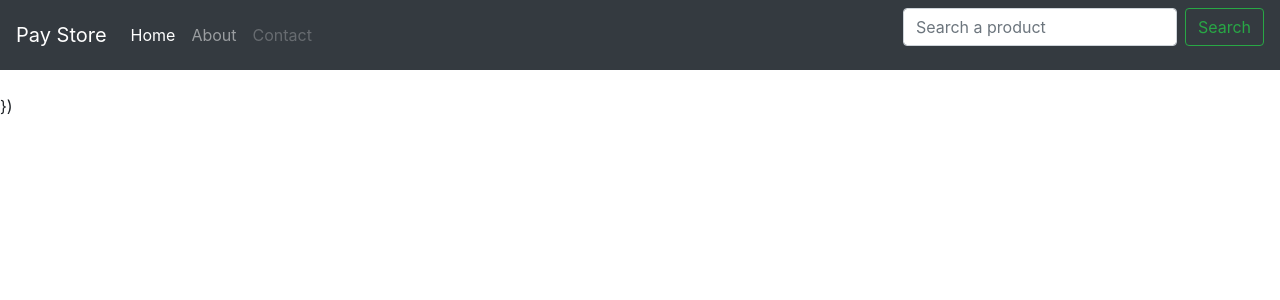
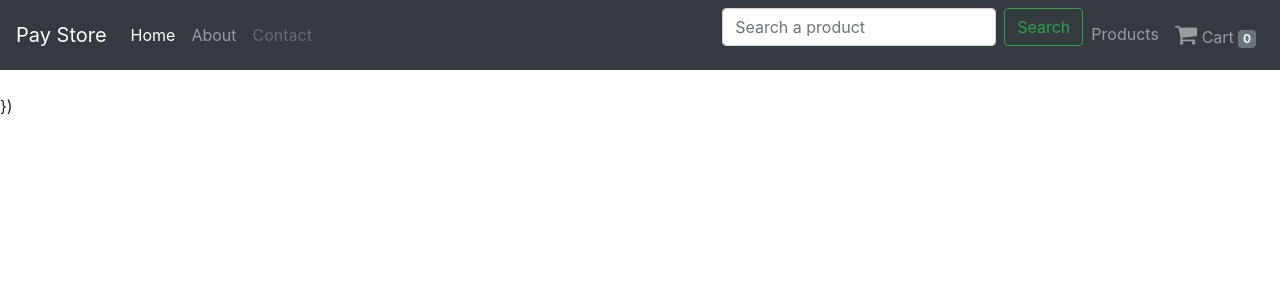
Before and after one commit to Shidory/paystore, a Django app: page / in a window 1280 px wide. Shown: the top 300 px of the page. Run offline with Django 3.2, Linux system fonts and the light colour scheme; tables that the repository leaves empty hold one stand-in row (values such as "Sample post"); some libraries are stand-ins or nearby versions.

Commit message:
[UPDATE] personalization

```diff
--- a/templates/base.html
+++ b/templates/base.html
@@ -1,4 +1,5 @@
 <html lang="en">
+{% load static %}
   <head>
     <meta charset="utf-8">
     <meta name="viewport" content="width=device-width, initial-scale=1, shrink-to-fit=no">
@@ -6,14 +7,8 @@
     <meta name="author" content="Mark Otto, Jacob Thornton, and Bootstrap contributors">
     <meta name="generator" content="Jekyll v3.8.5">
     <title>{% block title %}{% endblock %} Pay Store</title>
-    <link rel="stylesheet" href="https://stackpath.bootstrapcdn.com/bootstrap/4.3.1/css/bootstrap.min.css" integrity="sha384-ggOyR0iXCbMQv3Xipma34MD+dH/1fQ784/j6cY/iJTQUOhcWr7x9JvoRxT2MZw1T" crossorigin="anonymous">
-    <link rel="canonical" href="https://getbootstrap.com/docs/4.3/examples/navbar-static/">
-
-    <!-- Bootstrap core CSS -->
-    <link href="/docs/4.3/dist/css/bootstrap.min.css" rel="stylesheet" integrity="sha384-ggOyR0iXCbMQv3Xipma34MD+dH/1fQ784/j6cY/iJTQUOhcWr7x9JvoRxT2MZw1T" crossorigin="anonymous">
-    <!-- Custom styles for this template -->
-    <link href="navbar-top.css" rel="stylesheet">
-
+    <link rel="stylesheet" href="{% static 'css/bootstrap.min.css' %}">
+    <link rel="stylesheet" href="{% static 'css/font-awesome.css' %}">
     <style>
         {% block style %}
             .bd-placeholder-img {
@@ -58,5 +53,6 @@
           {% endblock %}
         })
     </script>
+    <script src="{% static 'js/bootstrap.js'%}"></script>
   </body>
 </html>
--- a/templates/navbar.html
+++ b/templates/navbar.html
@@ -6,7 +6,7 @@
   <div class="collapse navbar-collapse" id="navbarCollapse">
     <ul class="navbar-nav mr-auto">
       <li class="nav-item active">
-        <a class="nav-link" href="#">Home <span class="sr-only">(current)</span></a>
+        <a class="nav-link" href="{% url 'home' % }">Home <span class="sr-only">(current)</span></a>
       </li>
       <li class="nav-item">
         <a class="nav-link" href="#">About</a>
@@ -19,5 +19,20 @@
       <input class="form-control mr-sm-2" type="text" placeholder="Search a product" aria-label="Search" name="q">
       <button class="btn btn-outline-success my-2 my-sm-0" type="submit">Search</button>
     </form>
+    <ul class="navbar-nav">
+      <li class="nav-item">
+        <a class="nav-link" href="{% url 'products' % }">Products<span class="sr-only">(current)</span></a>
+      </li>
+      <li class="nav-item">
+        <a class="nav-link" href="{% url 'cart' %}"><i class="fa fa-shopping-cart" style="font-size: 150%;"></i> Cart <span class="badge badge-secondary">
+          {% if not request.session.items_total %} 0 {% else %} {{ request.session.items_total }} {% endif %}
+        </span></a>
+      </li>
+      {% if user.is_authenticated %}
+          <li class="nav-item">
+              <a class="nav-link" href="">Account</i></a>
+          </li>
+      {% endif %}
+    </ul>
   </div>
 </nav>
```
Also changed, not shown: products/templates/products/single.html (+31 -5 lines), carts/templates/view.html (deleted).
